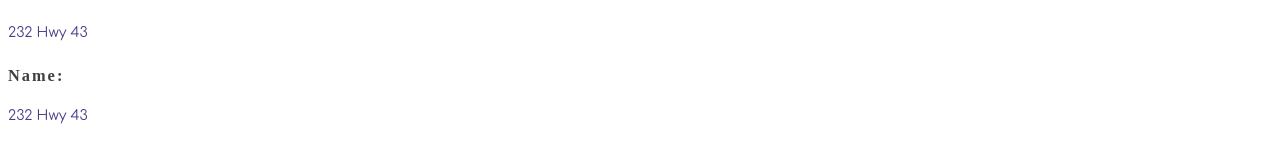
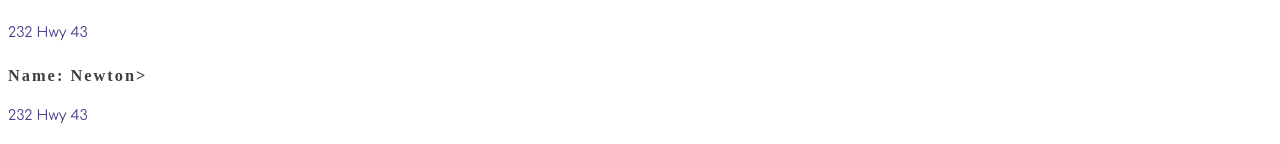
Before and after one commit to jimmymetts/kennel2, a React (Create React App) app: page /Location in a window 1280 px wide. Shown: the part 699-843 px from the top of the page. Built offline with nearby package versions, Linux system fonts and the light colour scheme; a web font is replaced by a local one.

Commit message:
add class name

```diff
--- a/src/components/location/LocationCard.js
+++ b/src/components/location/LocationCard.js
@@ -19,7 +19,7 @@ class LocationCard extends Component {
           Route 6 Box 242
           <h3>Name: <span className="card-petname">Newton></span></h3>
           <p>232 Hwy 43</p>
-          <h3>Name: </h3>
+          <h3>Name: <span className="card-petname">Newton></span></h3>
           <p>232 Hwy 43</p>
 
         </div>
```
